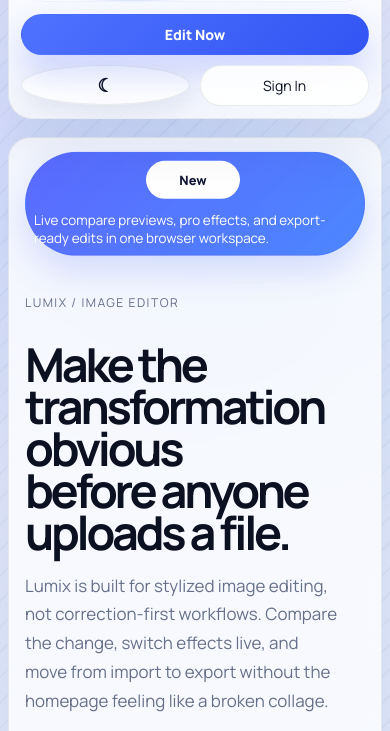
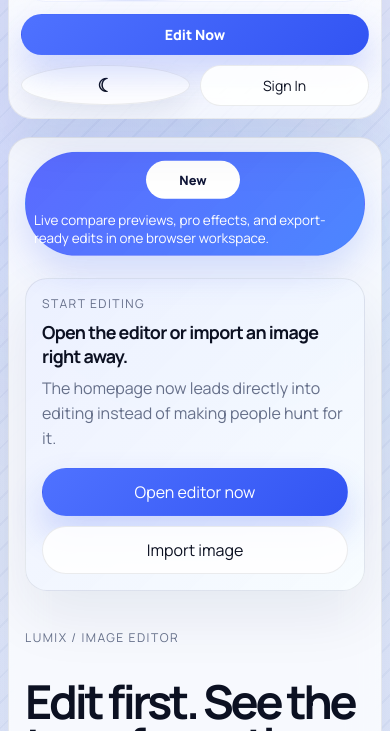
Before and after one commit to antoniogarcia123254/Lumixeditor, a website: page index.html in a window 390 px wide. Shown: the part 113-844 px from the top of the page. Drawn offline with Linux system fonts and the light colour scheme.

Commit message:
Improve homepage edit entry and layout polish

```diff
--- a/app.js
+++ b/app.js
@@ -219,6 +219,7 @@ const ui = {
   menuToggle: document.querySelector("#menuToggle"),
   topnav: document.querySelector(".topnav"),
   topImportButton: document.querySelector("#topImportButton"),
+  heroImportButton: document.querySelector("#heroImportButton"),
   themeToggleIcon: document.querySelector("#themeToggleIcon"),
   dashboardImportButton: document.querySelector("#dashboardImportButton"),
   globalImageInput: document.querySelector("#globalImageInput"),
@@ -489,6 +490,7 @@ function bindAuth() {
 
 function bindEditor() {
   ui.topImportButton.addEventListener("click", () => routeTo("editor"));
+  ui.heroImportButton?.addEventListener("click", () => ui.globalImageInput.click());
   ui.dashboardImportButton.addEventListener("click", () => ui.globalImageInput.click());
   ui.globalImageInput.addEventListener("change", handleGlobalImport);
   ui.editorImageInput.addEventListener("change", handleEditorImport);
--- a/index.html
+++ b/index.html
@@ -67,11 +67,23 @@
                 <span>Live compare previews, pro effects, and export-ready edits in one browser workspace.</span>
               </div>
 
+              <div class="landing-edit-strip">
+                <div class="landing-edit-strip-copy">
+                  <p class="eyebrow">Start Editing</p>
+                  <strong>Open the editor or import an image right away.</strong>
+                  <span>The homepage now leads directly into editing instead of making people hunt for it.</span>
+                </div>
+                <div class="landing-edit-strip-actions">
+                  <button class="button primary landing-edit-button" data-route="editor">Open editor now</button>
+                  <button id="heroImportButton" class="button secondary" type="button">Import image</button>
+                </div>
+              </div>
+
               <p class="eyebrow hero-eyebrow">Lumix / image editor</p>
-              <h1>Make the transformation obvious before anyone uploads a file.</h1>
+              <h1>Edit first. See the transformation instantly.</h1>
               <p class="lead hero-lead">
-                Lumix is built for stylized image editing, not correction-first workflows. Compare the change, switch
-                effects live, and move from import to export without the homepage feeling like a broken collage.
+                Lumix is built for stylized image editing, not correction-first workflows. Upload fast, switch effects
+                live, compare the change, and move from import to export without the homepage feeling cluttered.
               </p>
 
               <div class="hero-actions">
--- a/styles.css
+++ b/styles.css
@@ -3745,9 +3745,9 @@ body[data-theme="dark"] .launch-pill-tag {
 
 .landing-stage {
   display: grid;
-  grid-template-columns: minmax(0, 0.9fr) minmax(0, 1.1fr);
-  gap: 24px;
-  align-items: start;
+  grid-template-columns: minmax(0, 0.88fr) minmax(0, 1.12fr);
+  gap: 28px;
+  align-items: stretch;
 }
 
 .landing-copy,
@@ -3802,8 +3802,20 @@ body[data-theme="dark"] .effect-proof-card {
 .landing-copy {
   display: grid;
   align-content: center;
-  gap: 18px;
+  gap: 20px;
   min-height: 100%;
+  min-width: 0;
+}
+
+.landing-demo,
+.effect-proof-card,
+.effect-proof-copy,
+.landing-showcase-card,
+.landing-showcase-copy,
+.landing-workflow-main,
+.landing-step-card,
+.landing-contact-copy {
+  min-width: 0;
 }
 
 .hero {
@@ -3811,18 +3823,68 @@ body[data-theme="dark"] .effect-proof-card {
 }
 
 .hero h1 {
-  max-width: 11ch;
-  font-size: clamp(3.8rem, 7vw, 6.6rem);
-  line-height: 0.9;
+  max-width: 10ch;
+  font-size: clamp(3.5rem, 6.4vw, 5.8rem);
+  line-height: 0.92;
   letter-spacing: -0.07em;
   text-wrap: balance;
 }
 
 .hero-lead {
-  max-width: 54ch;
+  max-width: 48ch;
   margin: 0;
   font-size: 1.06rem;
   line-height: 1.7;
+}
+
+.landing-edit-strip {
+  display: grid;
+  grid-template-columns: minmax(0, 1fr) auto;
+  gap: 18px;
+  align-items: center;
+  padding: 20px 22px;
+  border: 1px solid var(--line);
+  border-radius: 26px;
+  background:
+    linear-gradient(135deg, rgba(79, 114, 255, 0.1), rgba(98, 197, 255, 0.05)),
+    var(--panel-strong);
+  box-shadow: var(--shadow);
+}
+
+body[data-theme="dark"] .landing-edit-strip {
+  border-color: rgba(190, 232, 255, 0.12);
+  background:
+    linear-gradient(135deg, rgba(61, 92, 242, 0.22), rgba(92, 193, 255, 0.08)),
+    linear-gradient(180deg, rgba(18, 24, 39, 0.98), rgba(12, 17, 31, 0.9));
+  box-shadow:
+    0 28px 52px rgba(0, 0, 0, 0.28),
+    inset 0 1px 0 rgba(255, 255, 255, 0.05);
+}
+
+.landing-edit-strip-copy {
+  display: grid;
+  gap: 8px;
+}
+
+.landing-edit-strip-copy strong {
+  font-size: clamp(1.18rem, 1.8vw, 1.6rem);
+  letter-spacing: -0.04em;
+}
+
+.landing-edit-strip-copy span {
+  color: var(--muted);
+  line-height: 1.55;
+}
+
+.landing-edit-strip-actions {
+  display: flex;
+  flex-wrap: wrap;
+  gap: 10px;
+  justify-content: flex-end;
+}
+
+.landing-edit-button {
+  min-width: 180px;
 }
 
 .landing-metrics {
@@ -3982,6 +4044,7 @@ body[data-theme="dark"] .effect-proof-card {
 .effect-proof-copy h3 {
   font-size: clamp(1.5rem, 2vw, 2.1rem);
   letter-spacing: -0.04em;
+  text-wrap: balance;
 }
 
 .effect-proof-copy p {
@@ -3994,6 +4057,7 @@ body[data-theme="dark"] .effect-proof-card {
   justify-content: space-between;
   gap: 12px;
   align-items: center;
+  flex-wrap: wrap;
 }
 
 .effect-proof-pill,
@@ -4109,6 +4173,7 @@ body[data-theme="dark"] .landing-showcase-card img {
   font-size: clamp(1.45rem, 2vw, 2rem);
   line-height: 1.05;
   letter-spacing: -0.04em;
+  text-wrap: balance;
 }
 
 .landing-showcase-copy p:last-child {
@@ -4205,6 +4270,14 @@ body[data-theme="dark"] .landing-showcase-card img {
   .landing-workflow,
   .landing-contact-grid {
     grid-template-columns: 1fr;
+  }
+
+  .landing-edit-strip {
+    grid-template-columns: 1fr;
+  }
+
+  .landing-edit-strip-actions {
+    justify-content: flex-start;
   }
 
   .landing-proof-grid,
@@ -4253,6 +4326,21 @@ body[data-theme="dark"] .landing-showcase-card img {
     font-size: clamp(2.7rem, 12vw, 4.1rem);
   }
 
+  .landing-edit-strip {
+    padding: 18px;
+    border-radius: 22px;
+  }
+
+  .landing-edit-strip-actions {
+    display: grid;
+    grid-template-columns: 1fr;
+  }
+
+  .landing-edit-strip-actions .button {
+    width: 100%;
+    justify-content: center;
+  }
+
   .landing-metrics,
   .landing-proof-grid,
   .landing-values,
@@ -4294,6 +4382,10 @@ body[data-theme="dark"] .landing-showcase-card img {
 
   .landing-showcase-card img {
     aspect-ratio: 4 / 3;
+  }
+
+  .effect-proof-header {
+    align-items: flex-start;
   }
 }
 
@@ -4317,6 +4409,14 @@ body[data-theme="dark"] .landing-showcase-card img {
     padding: 14px 16px;
   }
 
+  .landing-edit-strip {
+    padding: 16px;
+  }
+
+  .landing-edit-strip-copy strong {
+    font-size: 1.12rem;
+  }
+
   .compare-shell-large,
   .mini-compare {
     min-height: 290px;
```
